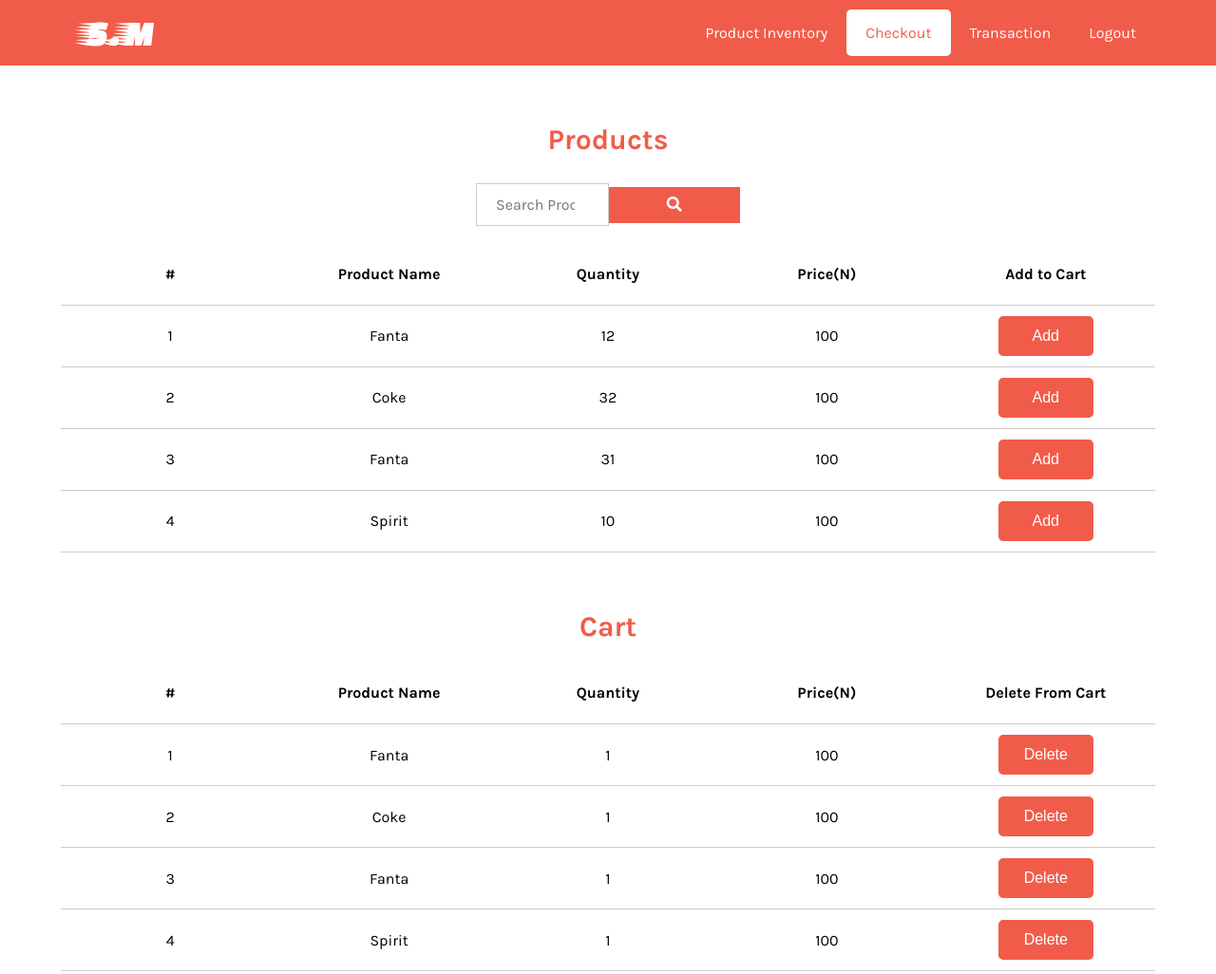
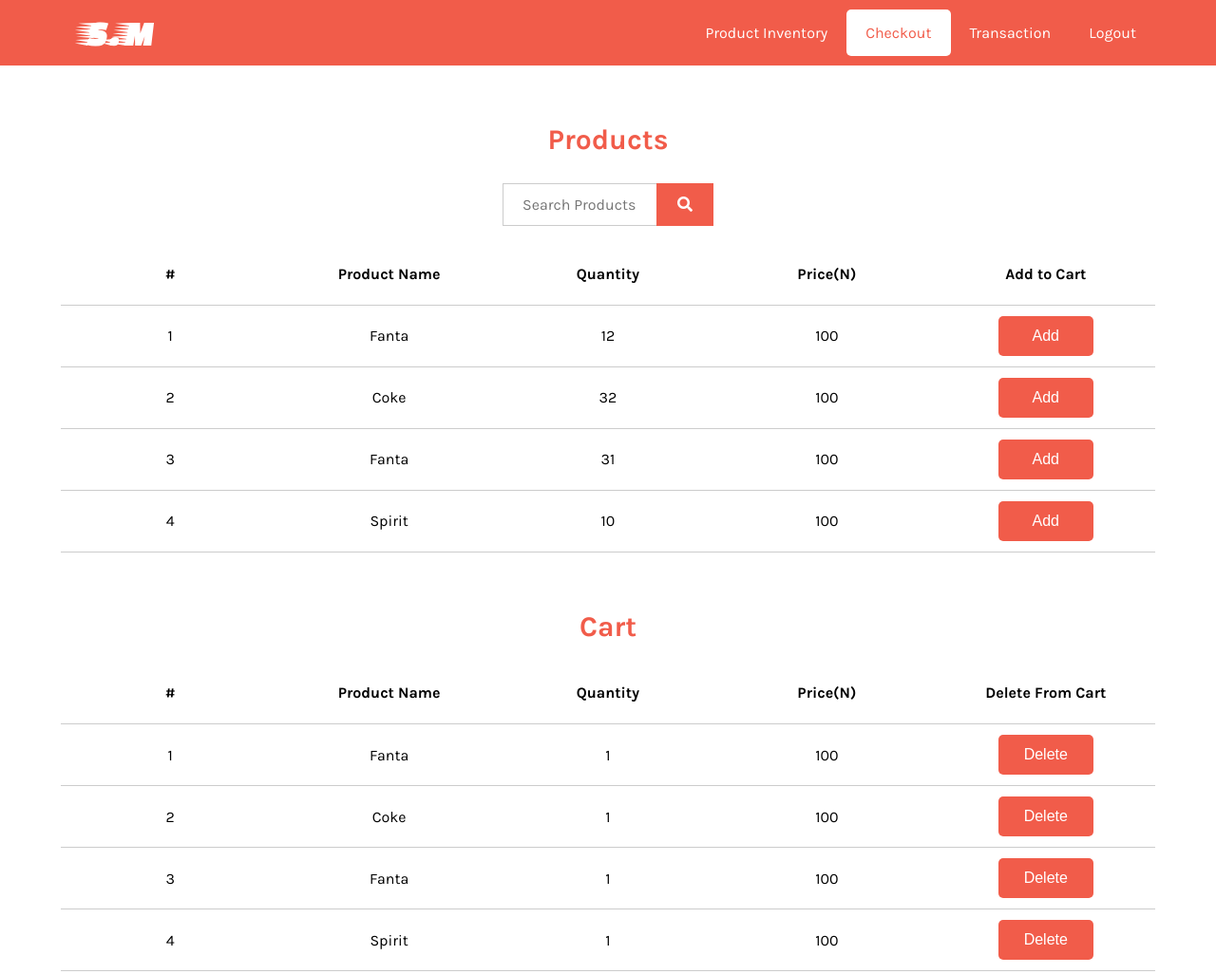
Before and after one commit to sirStephen/store-management, a website: page ui/checkout.html in a window 1280 px wide. Shown: the top 1026 px of the page at 95% size. Drawn offline with Linux system fonts and the light colour scheme.

Commit message:
changed signin.html to index.html

```diff
--- a/ui/assets/css/style.css
+++ b/ui/assets/css/style.css
@@ -231,7 +231,8 @@ td {
 }
 
 .delete-button:hover {
-  background-color: #f00;;
+  background-color: #f00;
+  ;
   transition: all 0.5s cubic-bezier(0.47, 0, 0.745, 0.715);
 }
 
@@ -264,9 +265,18 @@ td {
   color: #787575;
 }
 
+.search-container {
+  position: relative;
+}
+
 .search-button {
   padding: 1rem 2rem;
   border-radius: 0;
+  position: absolute;
+  top: 0;
+  width: 6rem;
+  height: 4.5rem;
+  right: 0;
 }
 
 .search {
--- a/ui/checkout.html
+++ b/ui/checkout.html
@@ -1,14 +1,17 @@
 <!DOCTYPE html>
 <html>
+
 <head>
   <meta charset="utf-8" />
   <meta http-equiv="X-UA-Compatible" content="IE=edge">
   <title>STORE MANAGER</title>
   <meta name="viewport" content="width=device-width, initial-scale=1">
-  <link rel="stylesheet" href="https://use.fontawesome.com/releases/v5.4.1/css/all.css" integrity="sha384-5sAR7xN1Nv6T6+dT2mhtzEpVJvfS3NScPQTrOxhwjIuvcA67KV2R5Jz6kr4abQsz" crossorigin="anonymous">
+  <link rel="stylesheet" href="https://use.fontawesome.com/releases/v5.4.1/css/all.css" integrity="sha384-5sAR7xN1Nv6T6+dT2mhtzEpVJvfS3NScPQTrOxhwjIuvcA67KV2R5Jz6kr4abQsz"
+    crossorigin="anonymous">
   <link href="https://fonts.googleapis.com/css?family=Faster+One|Karla:400,700" rel="stylesheet">
   <link rel="stylesheet" type="text/css" href="assets/css/style.css" />
 </head>
+
 <body id="checkout-page">
   <header>
     <div class="container-fluid">
@@ -28,7 +31,7 @@
               <a href="transaction.html">Transaction</a>
             </li>
             <li class="nav-link">
-              <a href="signin.html">Logout</a>
+              <a href="index.html">Logout</a>
             </li>
           </ul>
         </div>
@@ -39,9 +42,7 @@
     <h3 class="checkout-header">Products</h3>
     <form role="search" class="search dis-flex">
       <div class="search-container dis-flex">
-        <input type="search" id="mySearch" name="q"
-          placeholder="Search Products"
-          aria-label="Search for products">
+        <input type="search" id="mySearch" name="q" placeholder="Search Products" aria-label="Search for products">
         <button class="search-button">
           <i class="fas fa-search"></i>
         </button>
@@ -175,4 +176,5 @@
   </main>
 
 </body>
+
 </html>
```
Also changed, not shown: ui/attendant.html (+7 -5 lines), ui/manage-inventory.html (+7 -5 lines), ui/product-inventory.html (+7 -5 lines), ui/transaction.html (+4 -1 lines), ui/users.html (+4 -1 lines).
